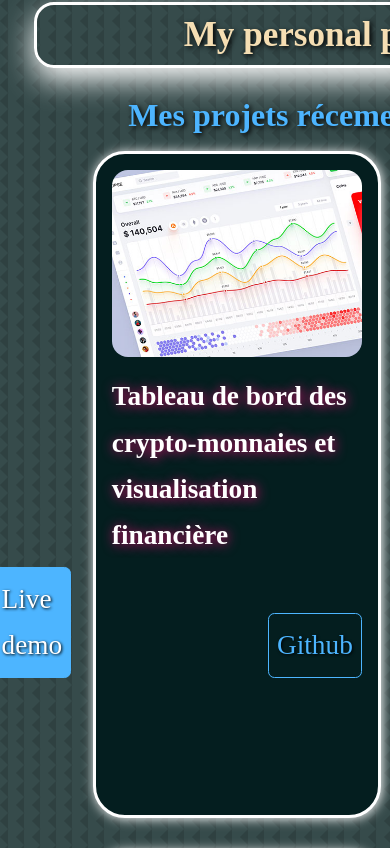
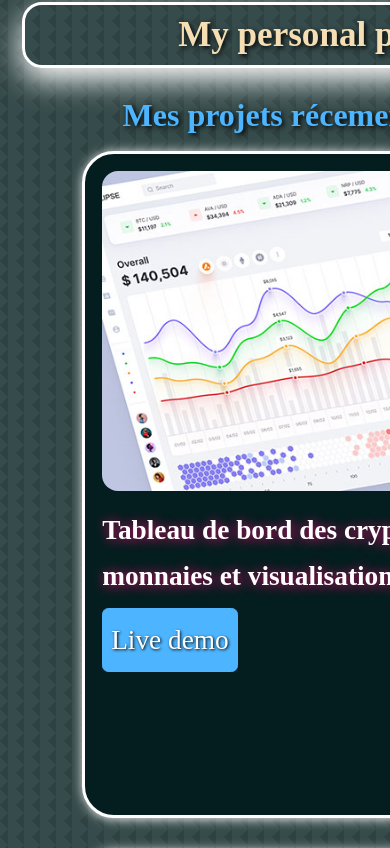
Before and after one commit to Mouhamed1003/keenprogrammer.com, a React (Create React App) app: page / in a window 390 px wide. Shown: the part 8131-8979 px from the top of the page. Built offline with nearby package versions, Linux system fonts and the light colour scheme.

Commit message:
Update portfolio.css

```diff
--- a/src/components/portfolio/portfolio.css
+++ b/src/components/portfolio/portfolio.css
@@ -89,43 +89,40 @@
 }
   /* Small devices (smartphones) */
 @media screen and (max-width: 600px) {
+  .portfolio_container {
+        grid-template-columns: 1fr;
+        gap: 2rem;
+        width: 20rem;
+        padding: 0.5rem; /* Réduire le padding pour les très petits écrans */
+        margin-left: 7.5em;
+    }
     #portfolio {
-    margin-top: 10rem;
-    padding-top: 1rem;
-    width: 100%;
+        padding-top: 117rem;
+        height: auto; /* Ajuster automatiquement la hauteur */
+        padding-left: 0.3rem;
+    }
+    .portfolio_item {
+        width: 100%; /* Prendre toute la largeur disponible */
     }
     #portfolio h2 {
-    font-size: 5vw;
-    margin-left: 0.1rem;
-    text-align: center;
+        margin-bottom: .5rem;
+        margin-top: 1.3rem;
+        text-shadow: 2px 2px 5px black;
+        margin-left: 2.1rem;
+        font-size: large;
     }
-  .portfolio_container {
-    display: grid;
-    grid-template-columns: 1fr;
-    gap: 1rem;
-    width: 90%;
-    margin-left: auto;
-    margin-right: auto;
+    #portfolio h5 {
+        font-size: x-large;
+        margin-left: 4rem;
+        margin-right: 2rem;
     }
-  .portfolio_item {
-    height: auto;
-    padding: 1rem;
+    .portfolio_item-cta {
+        flex-direction: column-reverse;
+        gap: 0.3rem;
+        align-items: flex-end;
     }
     .portfolio_item h3 {
-    font-size: 4vw;
-  }
-  .portfolio_item-cta {
-    display: flex;
-    justify-content: space-between;
-    gap: 1rem;
-  }
-  .portfolio_item-cta .btn {
-    padding: 0.5rem 1rem;
-    font-size: 4vw;
-  }
-  #portfolio h5 {
-    font-size: 4vw;
-    text-align: center;
+        font-size: medium;
     }
 }
 
```
Lines whose indentation alone changed are shown as unchanged.
